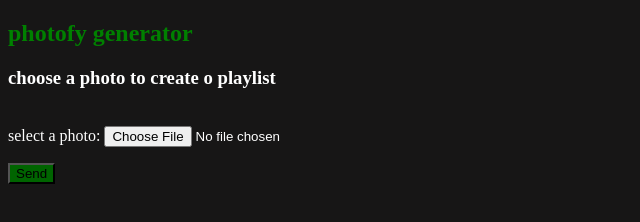
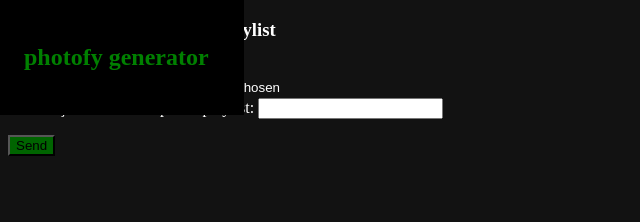
Before and after one commit to pedrobcarvalho0601/playlist-generator, a plain HTML site: page index.html in a window 1280 px wide. Shown: the whole page, without its empty margins (0-640 px from the left). Drawn offline with Linux system fonts and the light colour scheme.

Commit message:
titlebar

```diff
--- a/index.html
+++ b/index.html
@@ -2,40 +2,82 @@
 <html>
     <head>
         <title><h2>photofy generator</h2></title>
+
         <style>
+        {
+            margin: 0;
+            padding: 0;
+            box-sizing: border-box;
+        }
         body{
-                background-color: rgb(23, 22, 22);
+            background-color: #121212;
             color: white
             font-family: 'Franklin Gothic Medium', 'Arial Narrow', Arial, sans-serif;
         }
         h2{
-                color:green
+            color:green;
         }
         h3{
-                color: white
+            color: white;
         }
         button{
             background-color: darkgreen;
-                border-color: black;
+            border-color: rgb(2, 2, 2);
         }
         form{
-                color: white
+            color: white;
         }
+        main{
+            left: 1500px;
+        }
+        .titlebar{
+
+            background-color:rgb(0, 0, 0);
+            position:fixed;
+            left: 0;
+            right: 0;
+            top: 0;
+            width: 196px;
+            padding: 24px;
+            display: flex;
+        }
+
         </style>
+
     </head>
 
 
     <body>
-        <p><h2>photofy generator</h2></p>
+        <topbar>
+        <div class="titlebar">
+        <div><h2>photofy generator</h2></div>
+        </div>
+    </topbar>
 
-        <h3>choose a photo to create o playlist</h3>
+        <div class="songssidebar">
+
+        </div>
+
+        <main>
+
+        <div><h3>choose a photo to create o playlist</h3> </div>
         <br>
-        <photospace>
+
+        <div class="image-upload">
             <form action="#" method="post" enctype="multipart/form-data">
                 <label for="imageUpload">select a photo:</label>
                 <input type="file" id="imageUpload" name="image" accept="image/*">
+
+                <div class="commentinput">
+                    <label for="comment">informações adicionais para a playlist:</label>
+                    <input type="text" id="comment" name="comment" accept="comment/*">
+                </div>
+
                 <p><button type="submit">Send</button></p>
             </form>
-        </photospace>
+
+        </div>
+
+</main>
     </body>
 </html>
--- /dev/null
+++ b/style.css
@@ -0,0 +1,26 @@
+{
+    margin: 0;
+    padding: 0;
+    box-sizing: border-box;
+}
+body{
+    background-color: black;
+    color: white
+    font-family: 'Franklin Gothic Medium', 'Arial Narrow', Arial, sans-serif;
+}
+h2{
+    color:green;
+}
+h3{
+    color: white;
+}
+button{
+    background-color: darkgreen;
+    border-color: black;
+}
+form{
+    color: white;
+}
+main{
+    left:50;
+}
```
Lines whose indentation alone changed are shown as unchanged.
